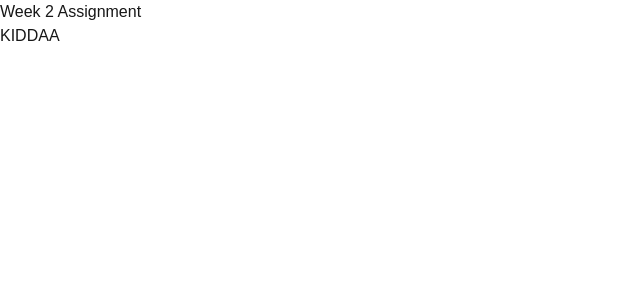
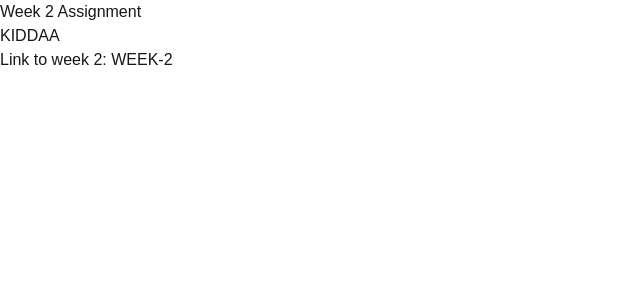
Before and after one commit to Kamaldoad/cprg306-assignments, a Next.js app: page / in a window 1280 px wide. Shown: the top 300 px of the page, without its empty margins (0-640 px from the left). Built offline with nearby package versions, Linux system fonts and the light colour scheme.

Commit message:
new pages

```diff
--- a/app/page.js
+++ b/app/page.js
@@ -1,8 +1,13 @@
+import Link from "next/link";
+
 export default function Page() {
   return (
     <div>
       <h1>Week 2 Assignment</h1>
       <p>KIDDAA</p>
+      <p>
+        Link to week 2:<Link href=" week-2 "> WEEK-2 </Link>
+      </p>
     </div>
   );
 }
```
